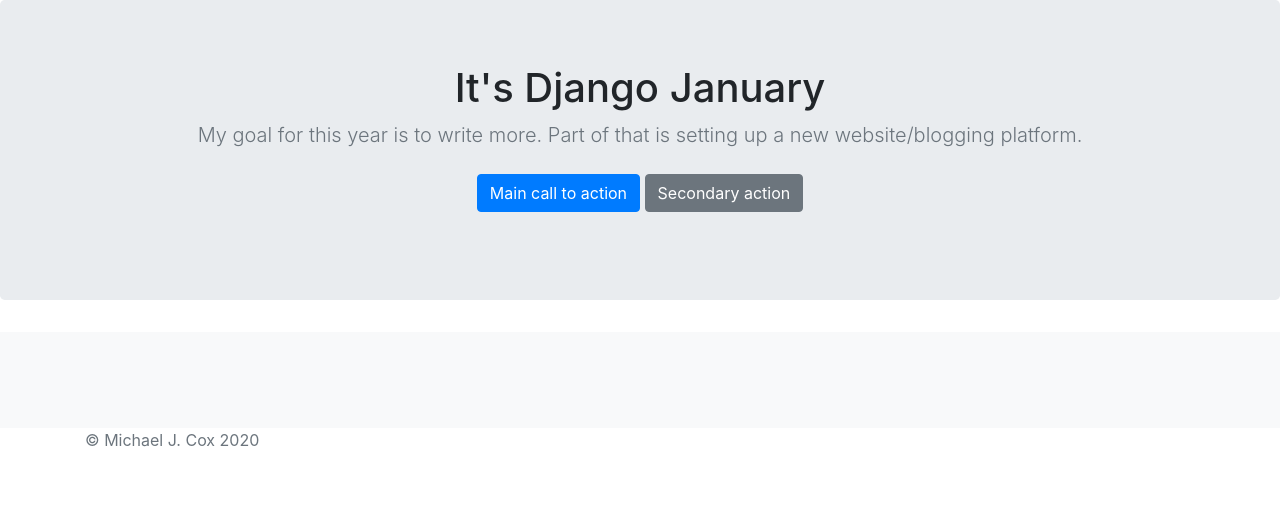
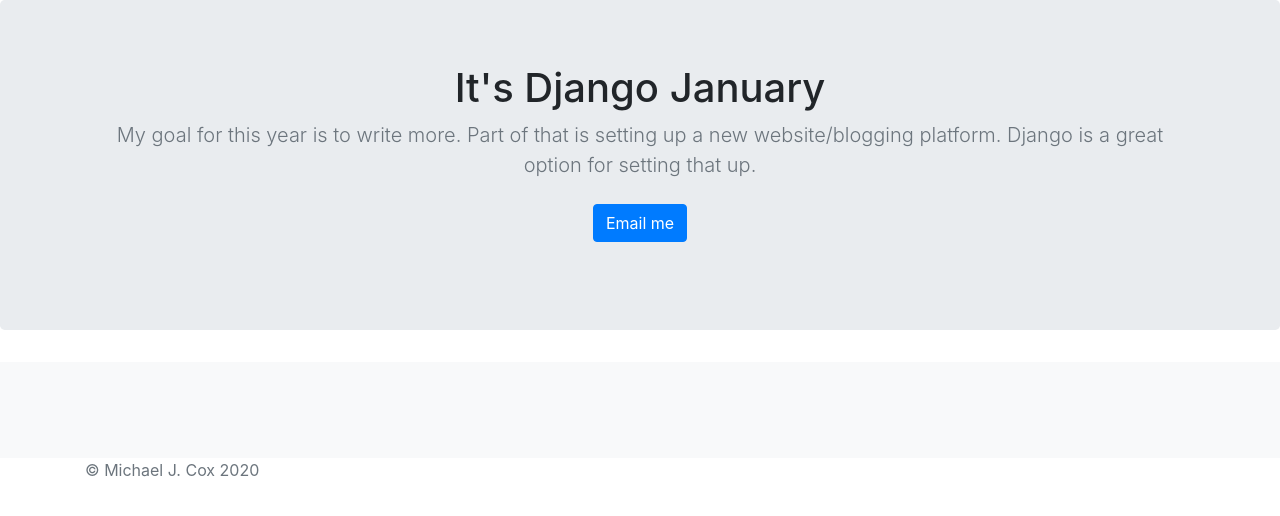
Before and after one commit to mctrusty/portfolio, a Django app: page / in a window 1280 px wide. Shown: the part 56-572 px from the top of the page. Run offline with Django 3.2, Linux system fonts and the light colour scheme; data that the repository does not hold is empty; some libraries are stand-ins or nearby versions.

Commit message:
updated jobs page template

```diff
--- a/jobs/templates/jobs/home.html
+++ b/jobs/templates/jobs/home.html
@@ -5,44 +5,12 @@
   {% load staticfiles %}
   <meta charset="utf-8">
   <meta name="viewport" content="width=device-width, initial-scale=1, shrink-to-fit=no">
-  <meta name="description" content="">
-  <meta name="author" content="Michael Cox">
-  <meta name="generator" content="Jekyll v3.8.6">
+  <meta name="description" content="My personal portfolio">
+  <meta name="author" content="Michael">
+
   <title>Michael J Cox</title>
 
-  <link rel="canonical" href="https://getbootstrap.com/docs/4.4/examples/album/">
-
-  <!-- Bootstrap core CSS -->
-  <link rel="stylesheet" href="https://stackpath.bootstrapcdn.com/bootstrap/4.4.1/css/bootstrap.min.css"
-    integrity="sha384-Vkoo8x4CGsO3+Hhxv8T/Q5PaXtkKtu6ug5TOeNV6gBiFeWPGFN9MuhOf23Q9Ifjh" crossorigin="anonymous">
-  <!-- Favicons -->
-  <link rel="apple-touch-icon" href="/docs/4.4/assets/img/favicons/apple-touch-icon.png" sizes="180x180">
-  <link rel="icon" href="/docs/4.4/assets/img/favicons/favicon-32x32.png" sizes="32x32" type="image/png">
-  <link rel="icon" href="/docs/4.4/assets/img/favicons/favicon-16x16.png" sizes="16x16" type="image/png">
-  <link rel="manifest" href="/docs/4.4/assets/img/favicons/manifest.json">
-  <link rel="mask-icon" href="/docs/4.4/assets/img/favicons/safari-pinned-tab.svg" color="#563d7c">
-  <link rel="icon" href="/docs/4.4/assets/img/favicons/favicon.ico">
-  <meta name="msapplication-config" content="/docs/4.4/assets/img/favicons/browserconfig.xml">
-  <meta name="theme-color" content="#563d7c">
-
-  <style>
-    .bd-placeholder-img {
-      font-size: 1.125rem;
-      text-anchor: middle;
-      -webkit-user-select: none;
-      -moz-user-select: none;
-      -ms-user-select: none;
-      user-select: none;
-    }
-
-    @media (min-width: 768px) {
-      .bd-placeholder-img-lg {
-        font-size: 3.5rem;
-      }
-    }
-  </style>
-  <!-- Custom styles for this template -->
-  <link href="album.css" rel="stylesheet">
+  <link rel="stylesheet" href="https://maxcdn.bootstrapcdn.com/bootstrap/4.0.0/css/bootstrap.min.css" integrity="sha384-Gn5384xqQ1aoWXA+058RXPxPg6fy4IWvTNh0E263XmFcJlSAwiGgFAW/dAiS6JXm" crossorigin="anonymous">
 </head>
 
 <body>
@@ -69,10 +37,9 @@
       <div class="container">
         <h1>It's Django January</h1>
         <p class="lead text-muted">My goal for this year is to write more. Part of that is setting up a new
-          website/blogging platform.</p>
+          website/blogging platform. Django is a great option for setting that up.</p>
         <p>
-          <a href="#" class="btn btn-primary my-2">Main call to action</a>
-          <a href="#" class="btn btn-secondary my-2">Secondary action</a>
+          <a href="mailto:mike.jon.cox@gmail.com" class="btn btn-primary my-2">Email me</a>
         </p>
       </div>
     </section>
```
